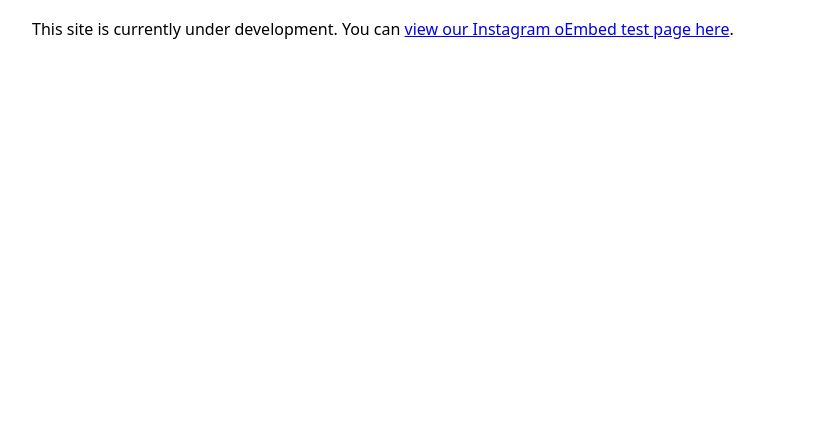
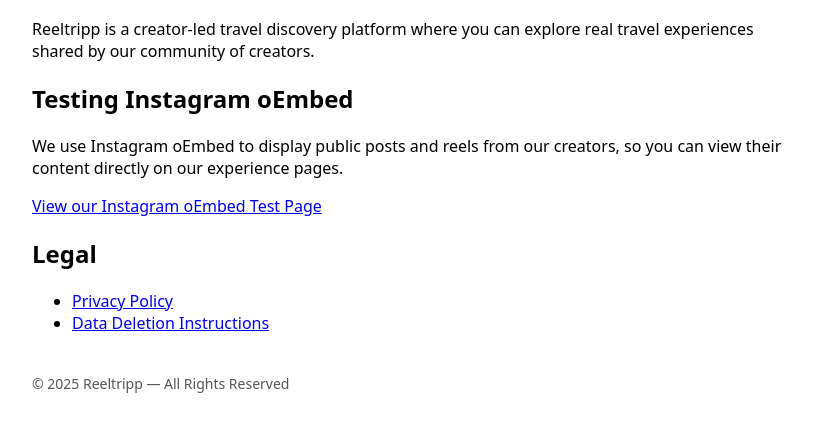
Before and after one commit to JasonRichmond95/reeltripp-oembed-test, a plain HTML site: page index.html in a window 1280 px wide. Shown: the part 94-526 px from the top of the page, without its empty margins (228-1041 px from the left). Drawn offline with Linux system fonts and the light colour scheme.

Commit message:
Update index.html

```diff
--- a/index.html
+++ b/index.html
@@ -1,8 +1,22 @@
 <!doctype html>
 <html lang="en"><meta charset="utf-8" />
-<title>Reeltripp</title>
+<title>Reeltripp — Creator-Led Travel Experiences</title>
 <main style="max-width:760px;margin:48px auto;padding:0 16px;font-family:system-ui,Segoe UI,Roboto,sans-serif">
   <h1>Welcome to Reeltripp</h1>
-  <p>This site is currently under development. You can <a href="/ig-oembed-test.html">view our Instagram oEmbed test page here</a>.</p>
+  <p>Reeltripp is a creator-led travel discovery platform where you can explore real travel experiences shared by our community of creators.</p>
+
+  <h2>Testing Instagram oEmbed</h2>
+  <p>We use Instagram oEmbed to display public posts and reels from our creators, so you can view their content directly on our experience pages.</p>
+  <p><a href="/ig-oembed-test.html">View our Instagram oEmbed Test Page</a></p>
+
+  <h2>Legal</h2>
+  <ul>
+    <li><a href="/privacy.html">Privacy Policy</a></li>
+    <li><a href="/data-deletion.html">Data Deletion Instructions</a></li>
+  </ul>
+
+  <footer style="margin-top:40px;color:#555;font-size:14px;">
+    &copy; <script>document.write(new Date().getFullYear())</script> Reeltripp — All Rights Reserved
+  </footer>
 </main>
 </html>
```
